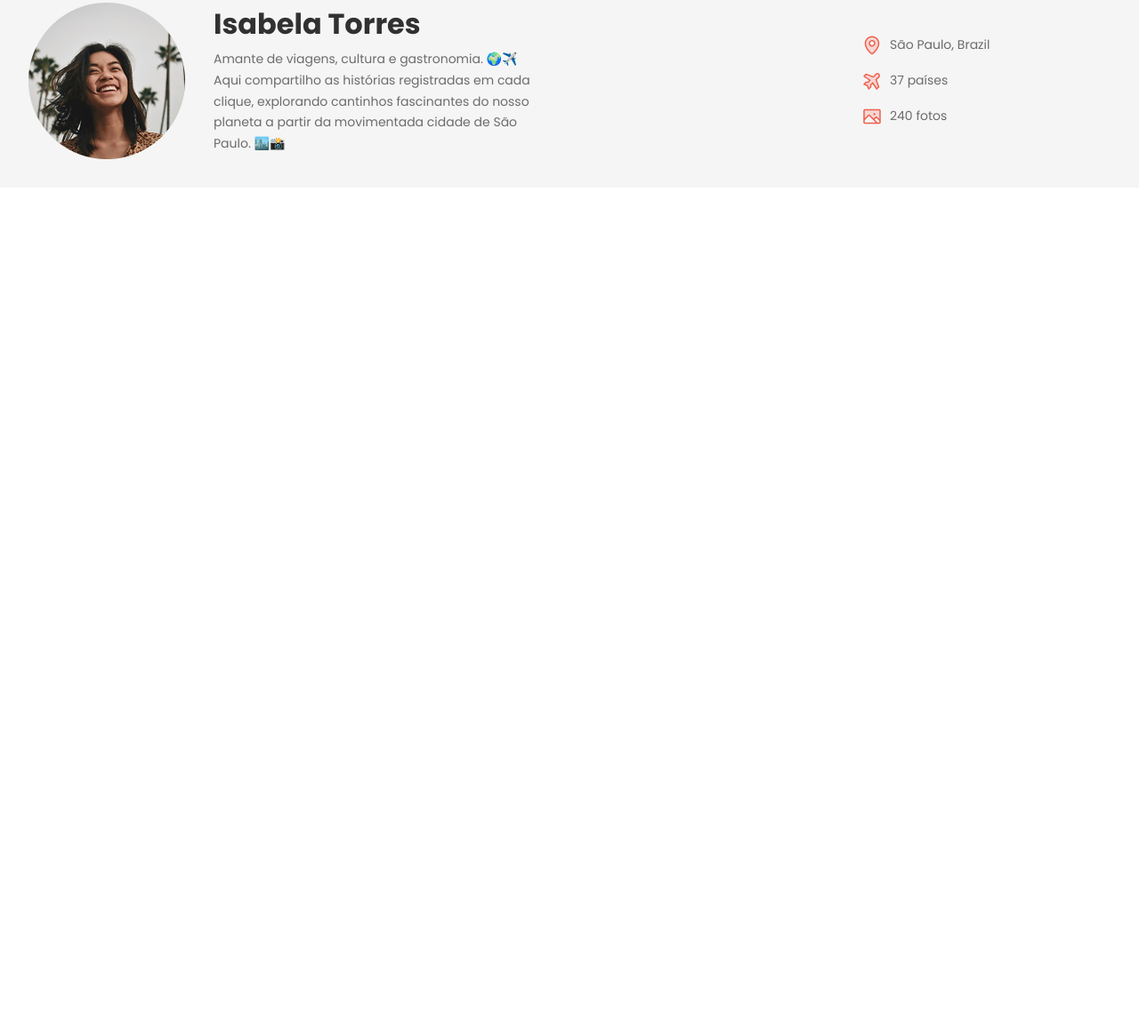
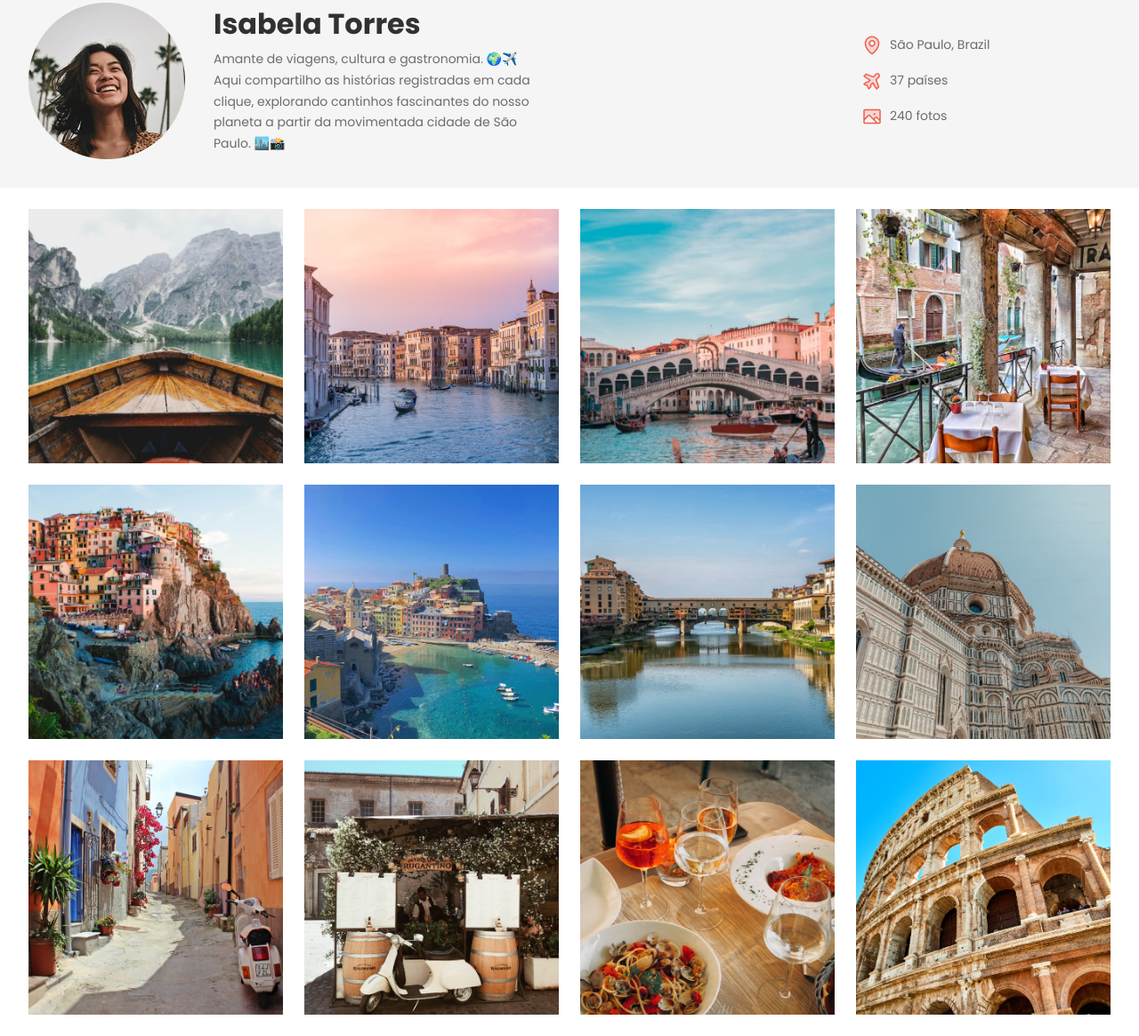
Before and after one commit to juliaassuncao/travelgram, a plain HTML site: page index.html in a window 1280 px wide. Shown: the part 125-1290 px from the top of the page at 89% size. Before the commit the page ends 800 px from the top, so only its background shows below. Drawn offline with Linux system fonts and the light colour scheme.

Commit message:
feat(main): adiciona elementos e finaliza estilização

```diff
--- a/index.html
+++ b/index.html
@@ -16,6 +16,7 @@
   </head>
   <body>
     <div class="bg-surface-color">
+      <!-- === NAVBAR === -->
       <nav class="container">
         <a href="#" id="logo">
           <img src="assets/Logo.svg" alt="" />
@@ -40,6 +41,7 @@
         </ul>
       </nav>
 
+      <!-- === ABOUT SECTION === -->
       <header>
         <div class="container">
           <div id="profile">
@@ -78,5 +80,21 @@
         </div>
       </header>
     </div>
+
+    <!-- === PHOTO GALERY === -->
+    <main class="container">
+      <img src="assets/images/Image 01.png" alt="...">
+      <img src="assets/images/Image 02.png" alt="...">
+      <img src="assets/images/Image 03.png" alt="...">
+      <img src="assets/images/Image 04.png" alt="...">
+      <img src="assets/images/Image 05.png" alt="...">
+      <img src="assets/images/Image 06.png" alt="...">
+      <img src="assets/images/Image 07.png" alt="...">
+      <img src="assets/images/Image 08.png" alt="...">
+      <img src="assets/images/Image 09.png" alt="...">
+      <img src="assets/images/Image 10.png" alt="...">
+      <img src="assets/images/Image 11.png" alt="...">
+      <img src="assets/images/Image 12.png" alt="...">
+    </main>
   </body>
 </html>
--- a/styles/index.css
+++ b/styles/index.css
@@ -1,3 +1,4 @@
 @import url(global.css);
 @import url(nav.css);
 @import url(header.css);
+@import url(main.css);
--- /dev/null
+++ b/styles/main.css
@@ -0,0 +1,13 @@
+main {
+  display: flex;
+  flex-wrap: wrap;
+  gap: 1.5rem;
+  padding-block: 1.5rem;
+}
+
+main img {
+  width: 17.875rem;
+  height: 17.875rem;
+
+  object-fit: cover;
+}
```
